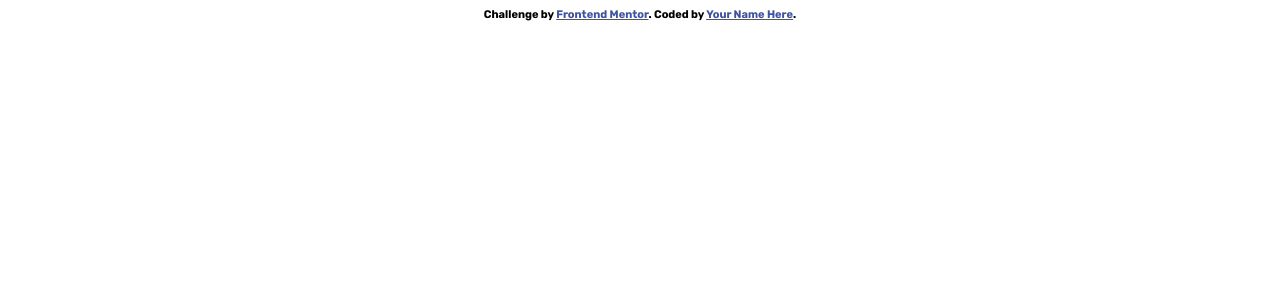
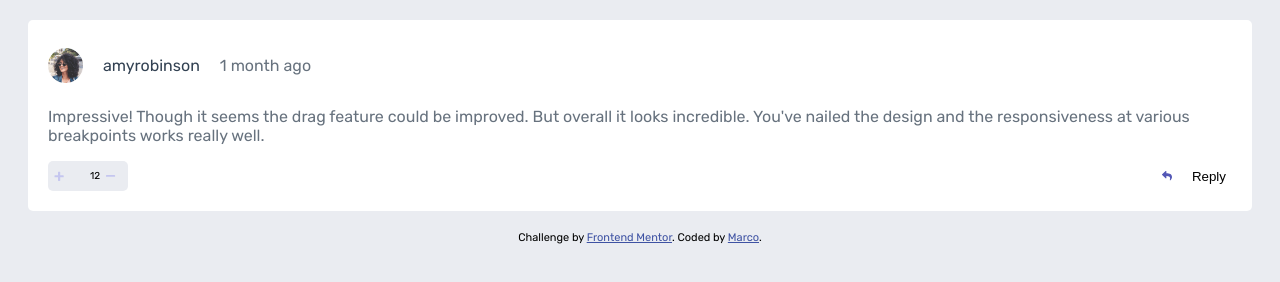
Before and after one commit to MarcoJul/Interactive-Comment-Section, a plain HTML site: page index.html in a window 1280 px wide. Drawn offline with Linux system fonts and the light colour scheme.

Commit message:
style: styled the comment box and basic fetch from data

```diff
--- a/app/js/app.js
+++ b/app/js/app.js
@@ -1,3 +1,11 @@
 "use strict";
 
 console.log("Begin");
+
+const fetchData = async () => {
+  const response = await fetch("../data.json");
+  const data = await response.json();
+  console.log(data);
+};
+
+fetchData();
--- /dev/null
+++ b/app/scss/_comment.scss
@@ -0,0 +1,59 @@
+.comment-box {
+  margin: 2rem;
+  background-color: $white;
+  display: flex;
+  flex-direction: column;
+  padding: 2rem;
+  border-radius: 5px;
+
+  .user-box {
+    display: flex;
+    justify-content: flex-start;
+    align-items: center;
+  }
+
+  img {
+    width: 3.5rem;
+    margin-right: 2rem;
+  }
+  .username {
+    color: $darkBlue;
+    font-size: 1.6rem;
+    margin-right: 2rem;
+  }
+  .time {
+    color: $grayishBlue;
+    font-size: 1.6rem;
+  }
+
+  .text {
+    font-size: 1.6rem;
+    color: $grayishBlue;
+    font-weight: 400;
+  }
+
+  .action {
+    display: flex;
+    justify-content: space-between;
+    align-items: center;
+  }
+  .vote-box {
+    width: 8rem;
+    height: 3rem;
+    border-radius: 5px;
+    background-color: $lightGray;
+    display: flex;
+    justify-content: space-around;
+    align-items: center;
+  }
+  button {
+    display: flex;
+    justify-content: center;
+    align-items: center;
+    background-color: transparent;
+    border: none;
+    img {
+      width: 1rem;
+    }
+  }
+}
--- a/app/scss/_global.scss
+++ b/app/scss/_global.scss
@@ -10,4 +10,9 @@ html {
 
 body {
   font-family: "Rubik", sans-serif;
+  background-color: $lightGray;
 }
+
+.container {
+  margin: 0 auto;
+}
--- a/app/scss/_variables.scss
+++ b/app/scss/_variables.scss
@@ -0,0 +1,10 @@
+$moderateBlue: hsl(238, 40%, 52%);
+$softred: hsl(358, 79%, 66%);
+$lightGrayishBlue: hsl(239, 57%, 85%);
+$paleRed: hsl(357, 100%, 86%);
+
+$darkBlue: hsl(212, 24%, 26%);
+$grayishBlue: hsl(211, 10%, 45%);
+$lightGray: hsl(223, 19%, 93%);
+$veryLightGray: hsl(228, 33%, 97%);
+$white: hsl(0, 0%, 100%);
--- a/app/scss/main.scss
+++ b/app/scss/main.scss
@@ -1,2 +1,3 @@
-@import 'variables';
-@import 'global';
+@import "variables";
+@import "global";
+@import "comment";
--- a/index.html
+++ b/index.html
@@ -7,9 +7,10 @@
     <link rel="preconnect" href="https://fonts.googleapis.com" />
     <link rel="preconnect" href="https://fonts.gstatic.com" crossorigin />
     <link
-      href="https://fonts.googleapis.com/css2?family=Rubik:ital,wght@0,700;1,400;1,500&display=swap"
+      href="https://fonts.googleapis.com/css2?family=Rubik:wght@400;500;700&display=swap"
       rel="stylesheet"
     />
+
     <link
       rel="icon"
       type="image/png"
@@ -18,7 +19,7 @@
     />
     <link rel="stylesheet" href="/dist/main.css" />
 
-    <title>Frontend Mentor | Interactive comments section</title>
+    <title>Interactive comments section</title>
 
     <!-- Feel free to remove these styles or customise in your own stylesheet 👍 -->
     <style>
@@ -33,13 +34,44 @@
     <script defer src="app/js/app.js"></script>
   </head>
   <body>
+    <section class="section">
+      <div class="container">
+        <div class="comments">
+          <div class="comment-box">
+            <div class="user-box">
+              <img
+                src="./images/avatars/image-amyrobson.png"
+                alt="profile-pic-amy-robinson"
+              />
+              <p class="username">amyrobinson</p>
+              <p class="time">1 month ago</p>
+            </div>
+            <p class="text">
+              Impressive! Though it seems the drag feature could be improved.
+              But overall it looks incredible. You've nailed the design and the
+              responsiveness at various breakpoints works really well.
+            </p>
+            <div class="action">
+              <div class="vote-box">
+                <button>
+                  <img src="images/icon-plus.svg" class="vote-button" />
+                </button>
+                <span>12</span>
+                <button><img src="images/icon-minus.svg" /></button>
+              </div>
+              <button><img src="images/icon-reply.svg" />Reply</button>
+            </div>
+          </div>
+        </div>
+      </div>
+    </section>
     <!-- Pull dynamic content from the data.json file -->
 
     <div class="attribution">
       Challenge by
       <a href="https://www.frontendmentor.io?ref=challenge" target="_blank"
         >Frontend Mentor</a
-      >. Coded by <a href="#">Your Name Here</a>.
+      >. Coded by <a href="#">Marco</a>.
     </div>
   </body>
 </html>
```
Also changed, not shown: dist/main.css, 1 other file.
